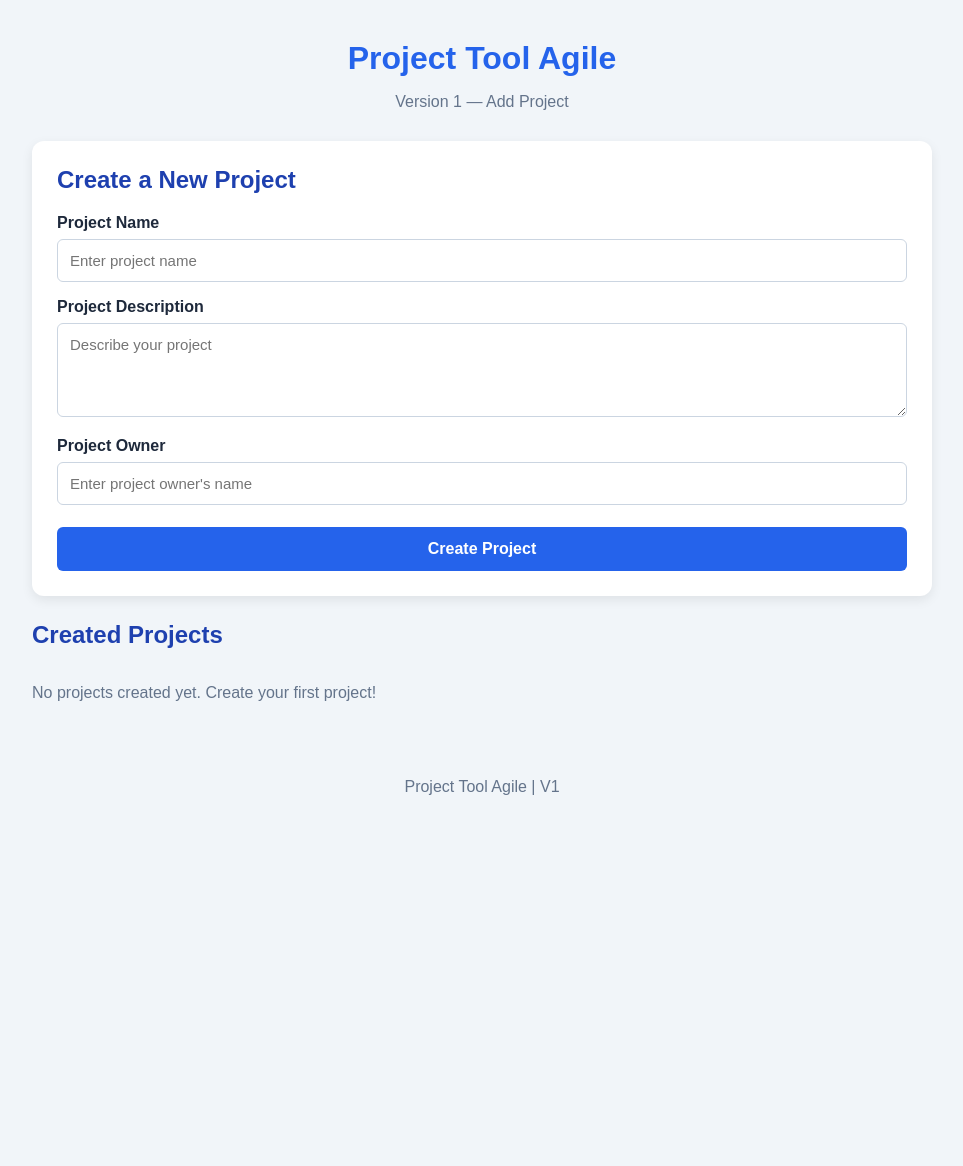
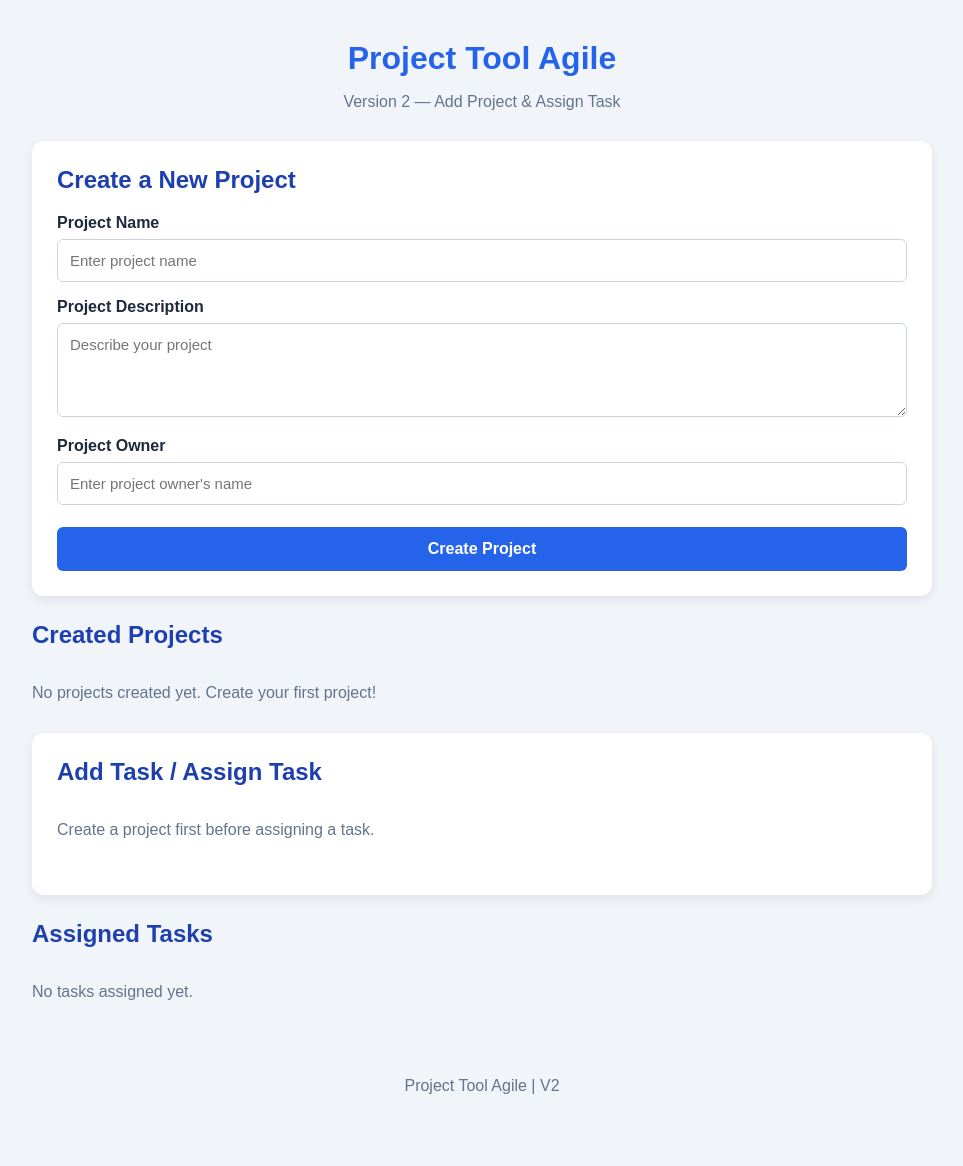
Before and after one commit to sireeshagarlapati29/Project-Tool-Agile, a Flask app: page / in a window 1280 px wide. Shown: the whole page, without its empty margins (158-1121 px from the left). Before the commit the page ends 795 px from the top, so only its background shows below. Run offline with Flask 3, Linux system fonts and the light colour scheme.

Commit message:
Add V2 task assignment

```diff
--- a/app.py
+++ b/app.py
@@ -1,12 +1,20 @@
 from flask import Flask, render_template, request, redirect, url_for, flash, session
 
 app = Flask(__name__)
+
 app.secret_key = "project-tool-agile-v1-secret"
+
 
 @app.route("/")
 def home():
     projects = session.get("projects", [])
-    return render_template("index.html", projects=projects)
+    tasks = session.get("tasks", [])
+
+    return render_template(
+        "index.html",
+        projects=projects,
+        tasks=tasks
+    )
 
 
 @app.route("/create-project", methods=["POST"])
@@ -32,6 +40,50 @@ def create_project():
     session["projects"] = projects
 
     flash(f"Project '{name}' was created successfully!", "success")
+
+    return redirect(url_for("home"))
+
+
+# V2: Add Task / Assign Task
+@app.route("/assign-task", methods=["POST"])
+def assign_task():
+    title = request.form.get("title", "").strip()
+    description = request.form.get("description", "").strip()
+    assigned_to = request.form.get("assigned_to", "").strip()
+    project_id = request.form.get("project_id", "").strip()
+
+    if not title or not description or not assigned_to or not project_id:
+        flash("Please fill in all task fields.", "error")
+        return redirect(url_for("home"))
+
+    projects = session.get("projects", [])
+
+    selected_project = next(
+        (project for project in projects
+         if str(project["id"]) == project_id),
+        None
+    )
+
+    if selected_project is None:
+        flash("Please select a valid project.", "error")
+        return redirect(url_for("home"))
+
+    tasks = session.get("tasks", [])
+
+    task = {
+        "id": len(tasks) + 1,
+        "title": title,
+        "description": description,
+        "assigned_to": assigned_to,
+        "project_id": int(project_id),
+        "project_name": selected_project["name"]
+    }
+
+    tasks.append(task)
+    session["tasks"] = tasks
+
+    flash(f"Task '{title}' assigned successfully!", "success")
+
     return redirect(url_for("home"))
 
 
--- a/templates/index.html
+++ b/templates/index.html
@@ -5,7 +5,7 @@
     <meta charset="UTF-8">
     <meta name="viewport" content="width=device-width, initial-scale=1.0">
 
-    <title>Project Tool Agile - V1</title>
+    <title>Project Tool Agile - V2</title>
 
     <link rel="stylesheet" href="{{ url_for('static', filename='style.css') }}">
 </head>
@@ -16,11 +16,8 @@
 
         <header>
             <h1>Project Tool Agile</h1>
-            <p>Version 1 — Add Project</p>
+            <p>Version 2 — Add Project & Assign Task</p>
         </header>
-
-        <section class="form-card">
-            <h2>Create a New Project</h2>
 
         {% with messages = get_flashed_messages(with_categories=true) %}
         {% if messages %}
@@ -31,6 +28,10 @@
         {% endfor %}
         {% endif %}
         {% endwith %}
+
+        <!-- V1: Create Project -->
+        <section class="form-card">
+            <h2>Create a New Project</h2>
 
             <form action="{{ url_for('create_project') }}" method="POST">
 
@@ -49,6 +50,7 @@
             </form>
         </section>
 
+        <!-- V1: Display Created Projects -->
         <section class="projects-section">
             <h2>Created Projects</h2>
 
@@ -86,8 +88,94 @@
             {% endif %}
         </section>
 
+        <!-- V2: Assign Task -->
+        <section class="form-card">
+            <h2>Add Task / Assign Task</h2>
+
+            {% if projects %}
+
+            <form action="{{ url_for('assign_task') }}" method="POST">
+
+                <label for="title">Task Title</label>
+                <input type="text" id="title" name="title" placeholder="Enter task title" required>
+
+                <label for="task-description">Task Description</label>
+                <textarea id="task-description" name="description" placeholder="Describe the task" rows="4"
+                    required></textarea>
+
+                <label for="assigned_to">Assign To</label>
+                <input type="text" id="assigned_to" name="assigned_to" placeholder="Enter the person's name" required>
+
+                <label for="project_id">Select Project</label>
+                <select id="project_id" name="project_id" required>
+                    <option value="">-- Select a project --</option>
+
+                    {% for project in projects %}
+                    <option value="{{ project.id }}">
+                        {{ project.name }}
+                    </option>
+                    {% endfor %}
+
+                </select>
+
+                <button type="submit">Assign Task</button>
+
+            </form>
+
+            {% else %}
+
+            <p class="empty-message">
+                Create a project first before assigning a task.
+            </p>
+
+            {% endif %}
+        </section>
+
+        <!-- V2: Display Assigned Tasks -->
+        <section class="projects-section">
+            <h2>Assigned Tasks</h2>
+
+            {% if tasks %}
+
+            {% for task in tasks %}
+
+            <div class="project-card">
+                <h3>{{ task.title }}</h3>
+
+                <p>
+                    <strong>Task ID:</strong>
+                    {{ task.id }}
+                </p>
+
+                <p>
+                    <strong>Description:</strong>
+                    {{ task.description }}
+                </p>
+
+                <p>
+                    <strong>Assigned To:</strong>
+                    {{ task.assigned_to }}
+                </p>
+
+                <p>
+                    <strong>Project:</strong>
+                    {{ task.project_name }}
+                </p>
+            </div>
+
+            {% endfor %}
+
+            {% else %}
+
+            <p class="empty-message">
+                No tasks assigned yet.
+            </p>
+
+            {% endif %}
+        </section>
+
         <footer>
-            <p>Project Tool Agile | V1</p>
+            <p>Project Tool Agile | V2</p>
         </footer>
 
     </div>
```
Also changed, not shown: test_app.py (+76 -1 lines), 1 other file. Lines whose indentation alone changed are shown as unchanged.
